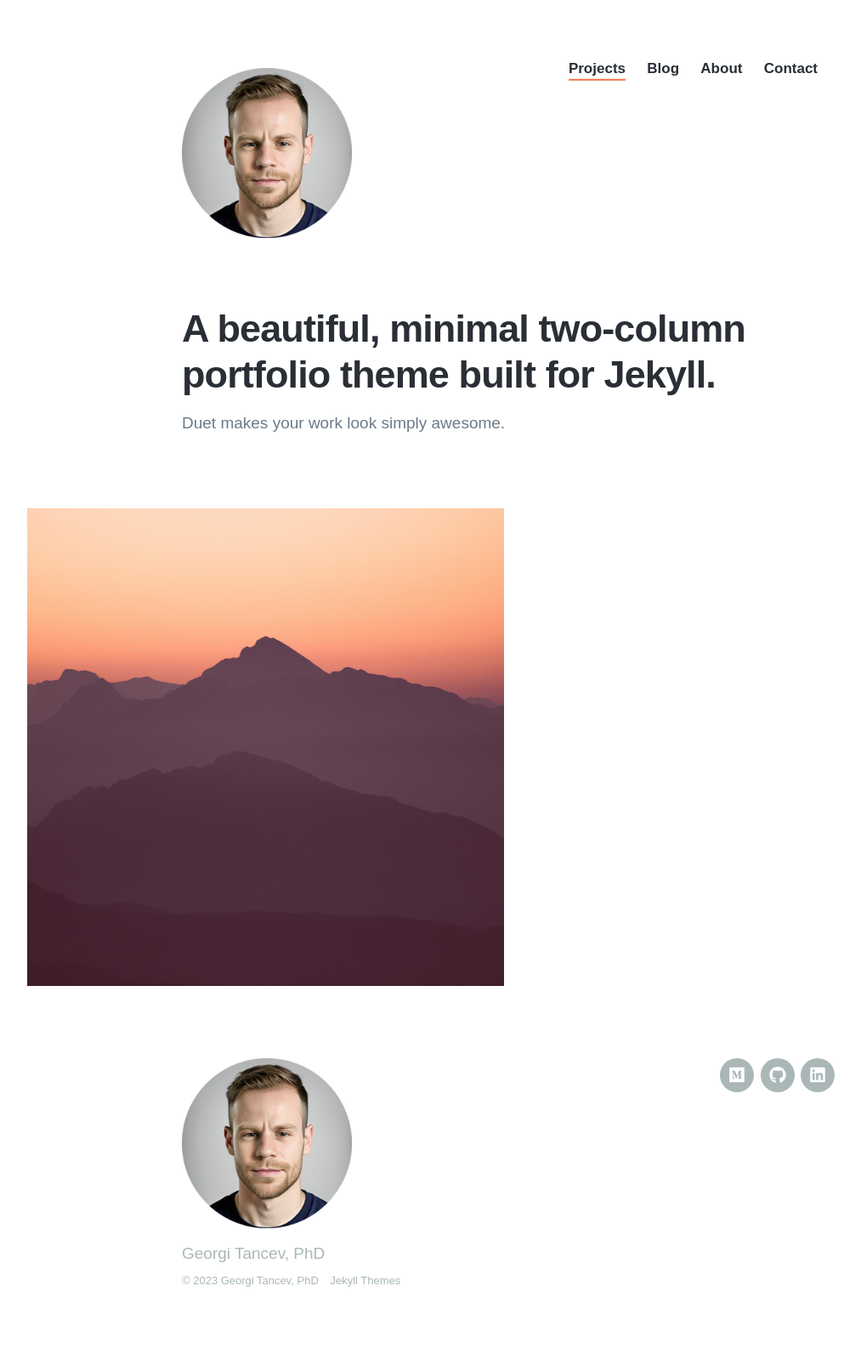
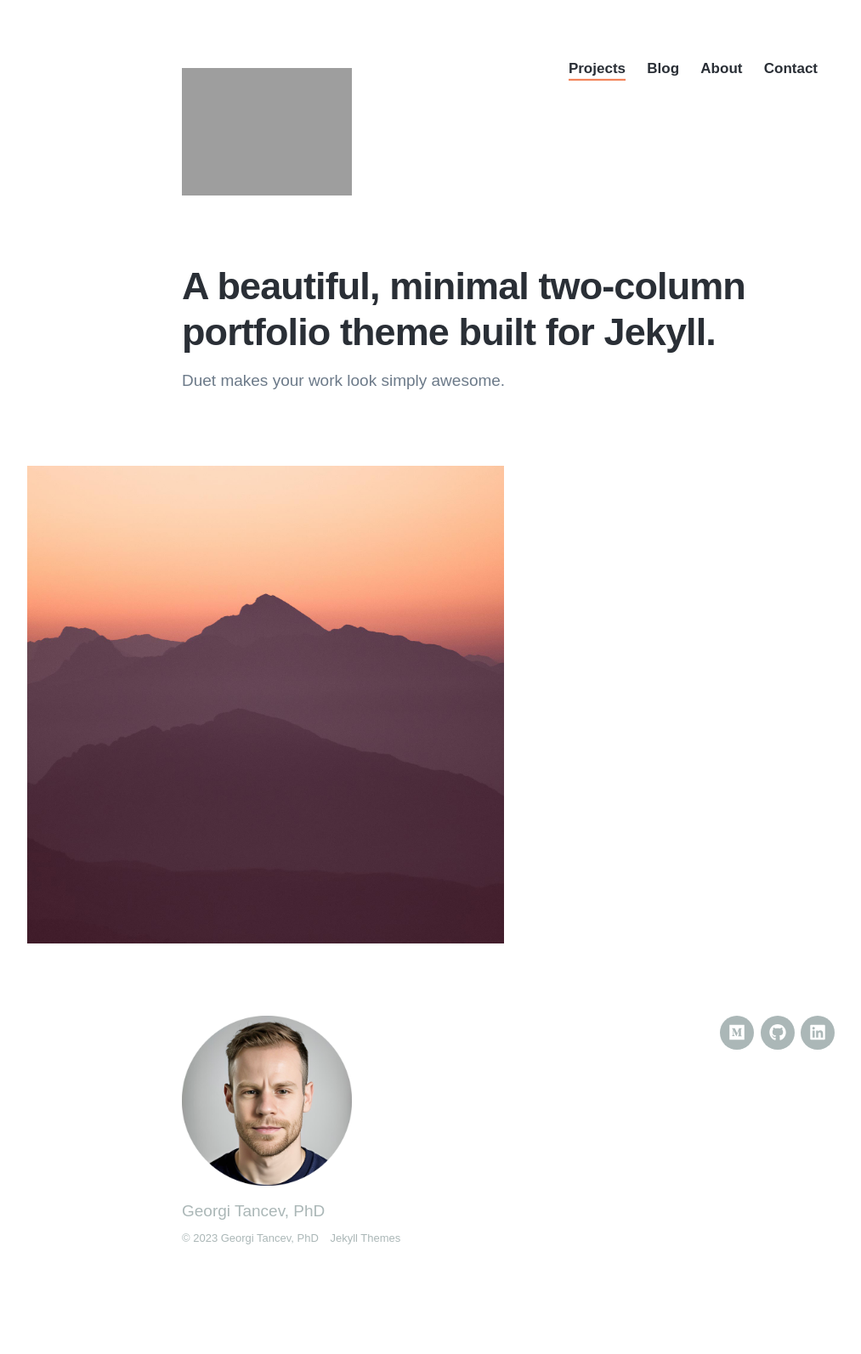
Before and after one commit to gtancev/gtancev.github.io, a Jekyll site: the page built from index.html, in a window 1280 px wide. Shown: the whole page at 85% size, without its empty margins (42-1055 px from the left). Built offline with Jekyll 4.4.1, drawn with Linux system fonts in a browser that asks for light colours; nearby versions of some CDN libraries; some web fonts are replaced; after the commit the page ends 1543 px from its top, so only the background shows below that.

Commit message:
modifications

```diff
--- a/_data/settings.yml
+++ b/_data/settings.yml
@@ -3,7 +3,7 @@ basic_settings:
   favicon_image: /images/favicon.png
 
 header_settings:
-  logo_image: '/images/logo.png'
+  logo_image: 'Georgi Tancev, PhD'
   logo_width: 200
 
 menu_settings:
```
Also changed, not shown: 1 other file.
